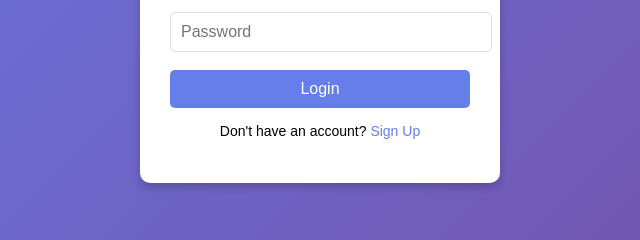
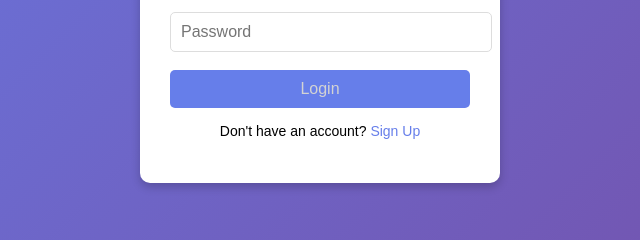
Before and after one commit to tokitaohma07/Login-Project-Repo, a plain HTML site: page index.html in a window 1280 px wide. Shown: the part 391-631 px from the top of the page, 320-960 px from the left. Drawn offline with Linux system fonts and the light colour scheme.

Commit message:
Second version of my login page

```diff
--- a/index.html
+++ b/index.html
@@ -1,11 +1,15 @@
 <!DOCTYPE html>
 <html lang="en">
 <head>
+
+
     <meta charset="UTF-8">
     <meta name="viewport" content="width=device-width, initial-scale=1.0">
     <title>Modern Login Form</title>
 </head>
 <body style="display: flex; justify-content: center; align-items: center; height: 100vh; background: linear-gradient(135deg, #667eea, #764ba2); font-family: Arial, sans-serif;">
+
+
 
     <div style="background: white; padding: 30px; border-radius: 10px; box-shadow: 0px 4px 10px rgba(0, 0, 0, 0.2); width: 300px; text-align: center;">
         <h2 style="margin-bottom: 20px; color: #333;">Login</h2>
@@ -14,7 +18,7 @@
 
         <input type="password" placeholder="Password" style="width: 100%; padding: 10px; margin: 8px 0; border: 1px solid #ddd; border-radius: 5px; font-size: 16px;">
 
-        <button style="width: 100%; padding: 10px; background: #667eea; color: white; border: none; border-radius: 5px; font-size: 16px; cursor: pointer; margin-top: 10px;">
+        <button style="width: 100%; padding: 10px; background: #667eea; color: lightgray; border: none; border-radius: 5px; font-size: 16px; cursor: pointer; margin-top: 10px;">
             Login
         </button>
 
```
